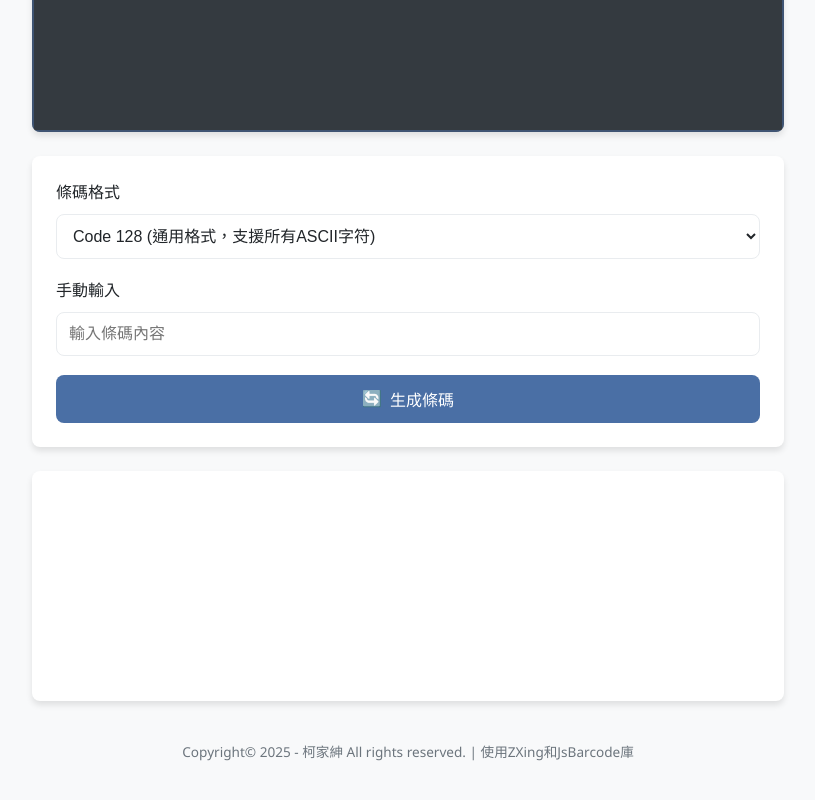
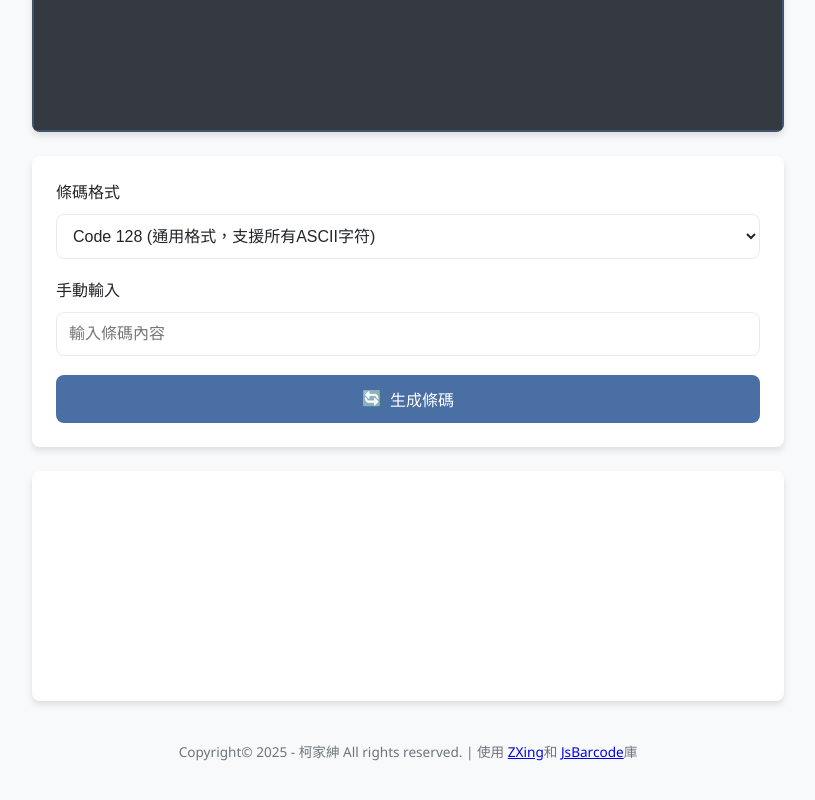
Before and after one commit to KeJiaShen20051028/BarcodeFormatConverter, a plain HTML site: page index.html in a window 1280 px wide. Shown: the part 378-1178 px from the top of the page, without its empty margins (232-1047 px from the left). Drawn offline with Linux system fonts and the light colour scheme; a script that the page names is missing.

Commit message:
修改版權資訊

```diff
--- a/index.html
+++ b/index.html
@@ -65,7 +65,10 @@
         </main>
 
         <footer class="app-footer">
-            <p>Copyright© 2025 - 柯家紳 All rights reserved. | 使用ZXing和JsBarcode庫</p>
+            <p>Copyright© 2025 - 柯家紳 All rights reserved. | 使用
+                <a href="https://github.com/zxing/zxing" target="_blank" rel="noopener noreferrer">ZXing</a>和
+                <a href="https://github.com/lindell/JsBarcode" target="_blank" rel="noopener noreferrer">JsBarcode</a>庫
+            </p>
         </footer>
     </div>
 
```
